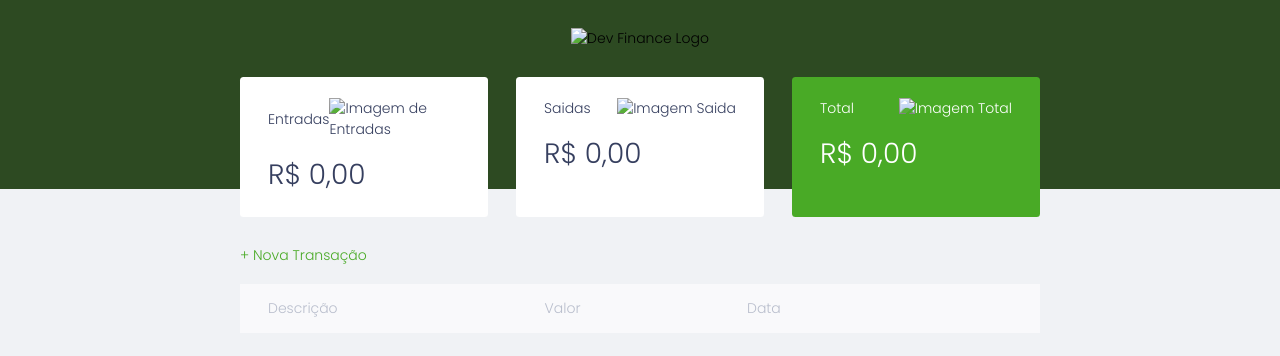
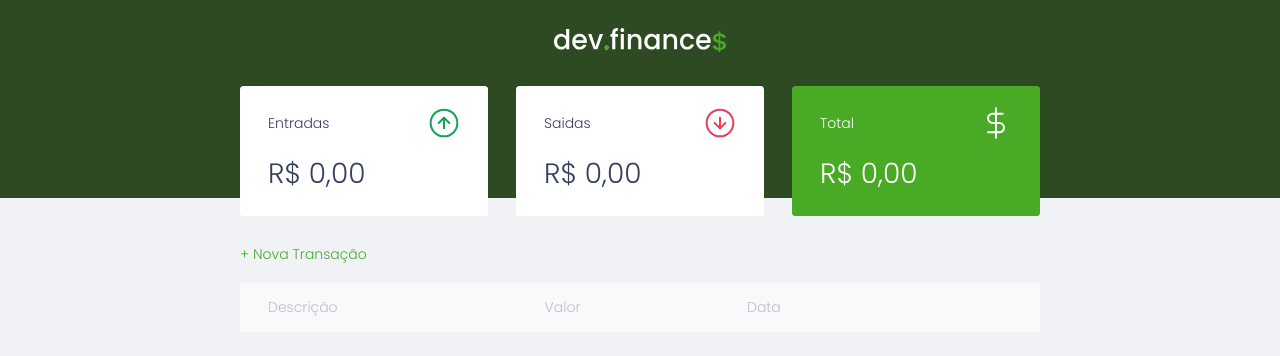
Before and after one commit to DevMiguell/APP-Financeiro, a plain HTML site: page index.html in a window 1280 px wide. Drawn offline with Linux system fonts and the light colour scheme; the site is published under a folder, as on GitHub Pages, so addresses that start at the root find nothing.

Commit message:
Arrumando ponto

```diff
--- a/index.html
+++ b/index.html
@@ -14,7 +14,7 @@
 
 <body>
     <header>
-        <img src="/assets/logo.svg" class="logo" alt="Dev Finance Logo">
+        <img src="./assets/logo.svg" class="logo" alt="Dev Finance Logo">
     </header>
 
     <main class="container">
@@ -26,7 +26,7 @@
 
                     <span>Entradas</span>
 
-                    <img src="/assets/income.svg" alt="Imagem de Entradas">
+                    <img src="./assets/income.svg" alt="Imagem de Entradas">
 
                 </h3>
                 <p id="incomeDisplay">R$ 0,00</p>
@@ -36,7 +36,7 @@
                 <h3>
                     <span>Saidas</span>
 
-                    <img src="/assets/expense.svg" alt="Imagem Saida">
+                    <img src="./assets/expense.svg" alt="Imagem Saida">
 
                 </h3>
                 <p id="expenseDisplay">R$ 0,00</p>
@@ -47,7 +47,7 @@
 
                     <span>Total</span>
 
-                    <img src="/assets/total.svg" alt="Imagem Total">
+                    <img src="./assets/total.svg" alt="Imagem Total">
 
                 </h3>
                 <p id="totalDisplay" >R$ 0,00</p>
```
